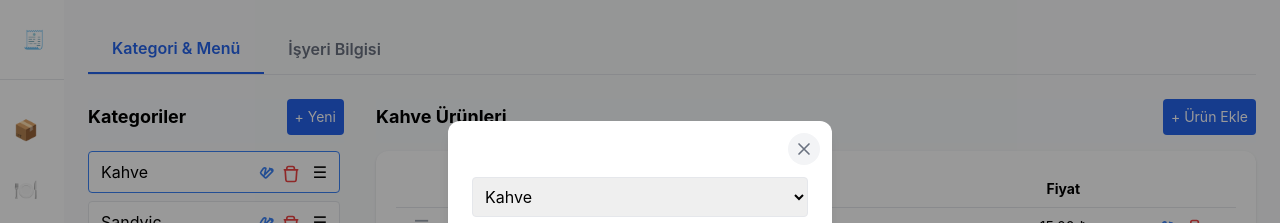
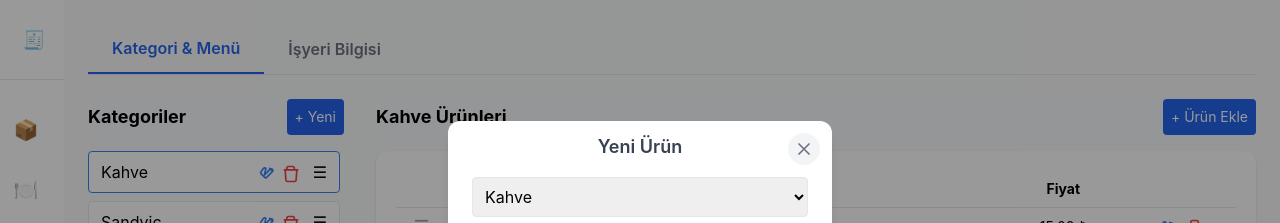
Before and after one commit to yunusemrektk/Pay-React-Merchant, a React (Vite) app: page /settings in a window 1280 px wide. Both pictures are taken after a click on the button "+ Ürün Ekle". Shown: the top 223 px of the page. Built offline with nearby package versions, Linux system fonts and the light colour scheme.

Commit message:
menuModal title

```diff
--- a/src/components/modals/MenuModal.jsx
+++ b/src/components/modals/MenuModal.jsx
@@ -8,7 +8,9 @@ export default function MenuModal({ onClose, menuModal, setMenuModal, handleMenu
         <div className="fixed inset-0 z-50 flex items-center justify-center bg-black bg-opacity-40">
             <div className="bg-white rounded-xl shadow-lg p-6 pt-12 w-full max-w-sm relative">
                 <CloseButton onClick={onClose} className="absolute top-3 right-3" />
-
+                <h3 className="absolute top-3 left-0 w-full text-center font-semibold text-lg text-gray-700 pointer-events-none">
+                    {menuModal.edit ? "Ürünü Düzenle" : "Yeni Ürün"}
+                </h3>
                 <form onSubmit={handleMenuSave} className="flex flex-col gap-4 mt-2">
                     <select
                         className="border rounded p-2"
```
